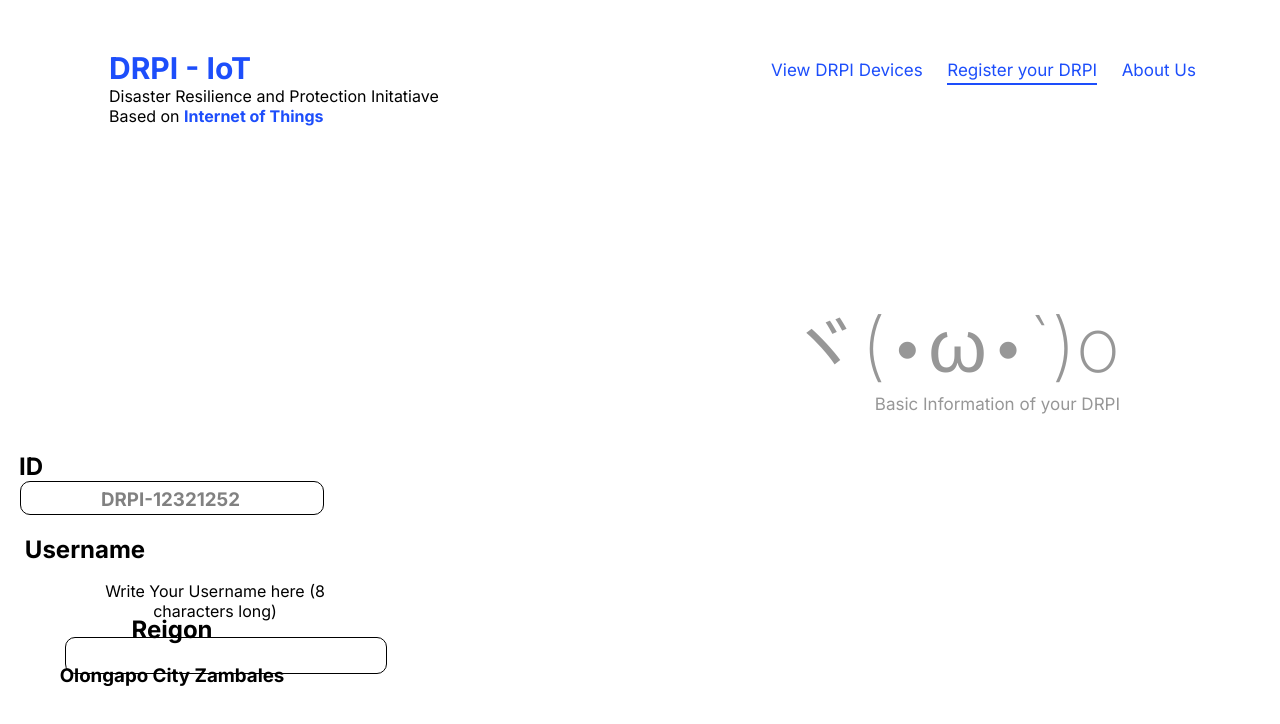
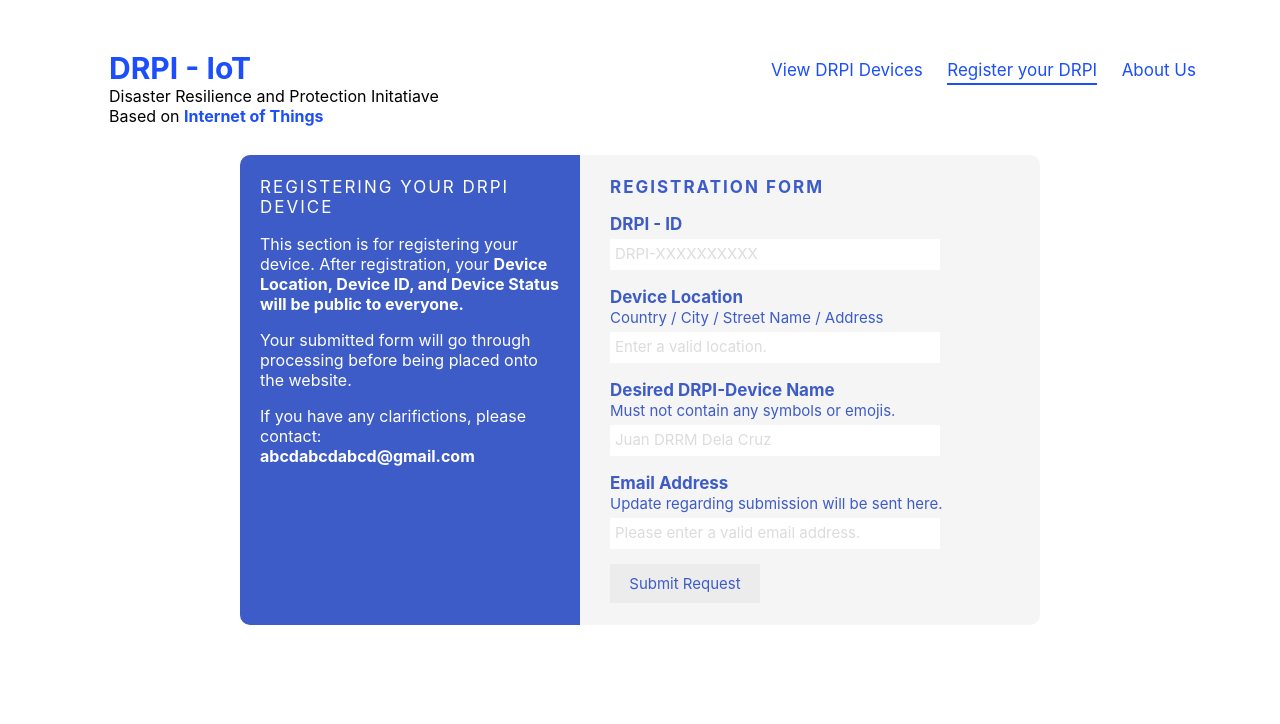
Before and after one commit to chrispycreeme/DRPI-IoT, a plain HTML site: page register.html in a window 1280 px wide. Drawn offline with Linux system fonts and the light colour scheme; a web font is replaced by a local one.

Commit message:
02/25/2024
new abcd

```diff
--- a/register.html
+++ b/register.html
@@ -5,13 +5,9 @@
     <meta charset="UTF-8">
     <meta name="viewport" content="width=device-width, initial-scale=1.0">
     <title>Document</title>
-    <link rel="stylesheet" href="style.css">
-    <link rel="preconnect" href="https://fonts.googleapis.com">
-    <link rel="preconnect" href="https://fonts.gstatic.com" crossorigin>
-    <link rel="preconnect" href="https://fonts.googleapis.com">
-    <link rel="preconnect" href="https://fonts.gstatic.com" crossorigin>
-    <link href="https://fonts.googleapis.com/css2?family=Inter:wght@100;200;300;400;500;600;700;800;900&display=swap"
-        rel="stylesheet">
+    <link rel="stylesheet" href="styles/style.css">
+    <link rel="stylesheet" href="styles/register.css">
+    <link rel="stylesheet" href="fonts/fonts-import.css">
 </head>
 
 <body>
@@ -29,38 +25,51 @@
                     <li><a href="#">About Us</a></li>
                 </ul>
             </div>
-
         </div>
     </section>
-
-    <section class="main-register">
-        <div class="register-information">
-            <h2>ヾ(•ω•`)o</h2>
-            <p>Basic Information of your DRPI</p>
-        </div>
-
-    </section>
-
-    <section class="Basic-Info">
-        <div class="basic-info-text">
-            <div class="ID">
-             <h3>DRPI-12321252</h3>
-             <h2>ID</h2>
-
-            </div>
-            <div class="Username">
-                <h2>Username</h2>
-                <p class="Username-Desc">Write Your Username here (8 characters long)</p>
-                <input type="text" class="UserInput">
-              </div>
-
-
-            <div class="Reigon-Register">
-                <h2>Reigon</h2>
-                <h3>Olongapo City Zambales</h3>
+    <section class="register-body">
+        <div class="register-container">
+            <div class="register-info">
+                <h3>Registering your DRPI Device</h3>
+                <p>This section is for registering your device. After registration, your <b>Device Location, Device ID,
+                        and Device Status will be public to everyone.</b></p>
+                <p>Your submitted form will go through processing before being placed onto the website.</p>
+                <p>If you have any clarifictions, please contact:<br>
+                    <b>abcdabcdabcd@gmail.com</b>
+                </p>
             </div>
 
+            <div class="register-form">
+                <h3><b>Registration Form</b></h3>
+
+                <p><b>DRPI - ID</b></p>
+                <input type="text" placeholder="DRPI-XXXXXXXXXX" class="input-form">
+
+                <p><b>Device Location</b><br>
+                    <span style="font-size: 15px;">
+                        Country / City / Street Name / Address
+                    </span>
+                </p>
+                <input type="text" placeholder="Enter a valid location." class="input-form">
+
+                <p><b>Desired DRPI-Device Name</b><br>
+                    <span style="font-size: 15px;">
+                        Must not contain any symbols or emojis.
+                    </span>
+                </p>
+                <input type="text" placeholder="Juan DRRM Dela Cruz" class="input-form">
+
+                <p><b>Email Address</b><br>
+                    <span style="font-size: 15px;">
+                        Update regarding submission will be sent here.
+                    </span>
+                </p>
+                <input type="text" placeholder="Please enter a valid email address." class="input-form">
+
+                <button type="button" class="sub-btn">Submit Request</button>
+            </div>
         </div>
     </section>
-    </body>
-    </html>
+</body>
+
+</html>
--- a/style.css
+++ /dev/null
@@ -1,239 +0,0 @@
-body {
-    font-family: 'Inter', sans-serif;
-    margin: 0 auto;
-}
-
-.container {
-    border-radius: 25px;
-    margin: 25px auto 0;
-    width: 90%;
-    height: 100px;
-}
-
-.logo {
-    float: left;
-    margin-left: 45px;
-}
-
-.logo h1 {
-    font-size: 30px;
-    margin-bottom: 0;
-    color: #1D4EFB;
-}
-
-.logo p {
-    font-weight: 400;
-    margin: 0;
-}
-
-/* Menu styles */
-.menu ul {
-    float: right;
-    margin-top: 35px;
-}
-
-.menu ul li {
-    display: inline-block;
-    font-size: 17px;
-    margin: 0 20px 20px 0;
-}
-
-.menu ul li a {
-    text-decoration: none;
-    color: #1D4EFB;
-    position: relative;
-    overflow: hidden;
-}
-
-.menu ul li a::before,
-.menu ul li a.activated::before {
-    content: "";
-    position: absolute;
-    width: 100%;
-    height: 2px;
-    bottom: -5px;
-    left: 0;
-    background-color: #1D4EFB;
-    visibility: hidden;
-    transform: scaleX(0);
-    transition: all 0.3s ease-in-out 0s;
-}
-
-.menu ul li a.activated::before,
-.menu ul li a:hover::before {
-    visibility: visible;
-    transform: scaleX(1);
-}
-
-/* Choose texts styles */
-.choose-texts {
-    text-align: center;
-    color: rgb(151, 151, 151);
-}
-
-.choose-texts p {
-    font-size: 17px;
-    margin-top: 0;
-}
-
-.choose-texts h2 {
-    font-weight: 200;
-    font-size: 75px;
-    margin-bottom: 0;
-
-
-}
-
-
-
-/* Choose region styles */
-.choose-region {
-    display: flex;
-    width: 65%;
-    margin: 0 auto;
-    justify-content: center;
-}
-
-.choose-region a {
-    text-decoration: none;
-}
-
-.region {
-    width: 300px;
-    border-radius: 10px;
-    margin: 50px 20px 0;
-    background-color: rgb(249, 249, 249);
-    color: black;
-    height: 150px;
-    padding-top: 5px;
-}
-
-.region:hover {
-    background-color: blue;
-    transition: 0.3s ease-in-out;
-    cursor: pointer;
-    color: white;
-}
-
-.region-text-content {
-    margin-left: 25px;
-}
-
-.region h2 {
-    margin-bottom: 0;
-}
-
-.region h3 {
-    margin-top: 0;
-    font-style: italic;
-    font-size: 15px;
-    font-weight: 400;
-}
-
-.region p {
-    margin-top: 3px;
-}
-
-.availregions {
-    font-weight: 600;
-}
-
-.Basic-Info {
-    display: flex;
-    width: 100%;
-    margin: 0 auto;
-    justify-content: left;
-
-}
-
-.ID {
-    position: relative;
-    background-color: transparent;
-    padding: 1px;
-    border-radius: 10px;
-    border: 1px solid #000000;
-    width: 300px;
-    height: 30px;
-    margin: 50px 20px 1px;
-    text-align: center;
-
-  }
-
-.ID h2 {
-    position: absolute;
-    top: -30px;
-    left: 10px;
-    margin: 0;
-    margin-top: 0;
-    transform: translateX(-50%);
-    z-index: 1;
-    text-align: top;
-  }
-
-  .ID h3 {
-    position: center;
-    margin: 5px 5px 10px 2px;
-    color: rgb(129, 129, 129);
-  }
-
-  .Username {
-    display: flex;
-    flex-direction: column;
-    position: relative;
-    background-color: transparent;
-    width: 300px;
-    height: 30px;
-    margin: 50px 20px 1px;
-    text-align: center;
-    left: 45px;
-  }
-
-  .Username h2 {
-    position: absolute;
-    top: -30px;
-    left: 10px;
-    margin: 0;
-    margin-left: 10px;
-    transform: translateX(-50%);
-    z-index: 1;
-  }
-
-  .UserInput {
-    background-color: transparent;
-    padding: 10px;
-    border-radius: 10px;
-    border: 1px solid #000000;
-    width: 300px;
-    height: 30px;
-    margin: 0; /* Remove bottom margin */
-  }
-
-
-  .Reigon-Register {
-
-    position: flex;
-    margin-left: 0;
-    justify-content: left;
-    text-align: center;
-
-  }
-
-  .main-register {
-    text-align: right;
-    color: rgb(151, 151, 151);
-    margin-right: 10em;
-    margin-top: 10em;
-}
-
-.register-information p {
-    font-size: 17px;
-    margin-top: 0;
-}
-
-.register-information h2 {
-    font-weight: 200;
-    font-size: 75px;
-    margin-bottom: 0;
-
-
-}
--- a/styles/register.css
+++ b/styles/register.css
@@ -0,0 +1,87 @@
+.register-container {
+    width: 70%;
+    margin-left: auto;
+    margin-right: auto;
+    display: flex;
+    justify-content: center;
+    margin-top: 30px;
+}
+
+.register-info {
+    float: left;
+    background-color: #3e5cc7;
+    width: 300px;
+    border-top-left-radius: 10px;
+    border-bottom-left-radius: 10px;
+    padding: 5px 20px 5px 20px;
+    color: white;
+}
+
+.register-info h3,
+.register-form h3 {
+    font-size: 17px;
+    font-weight: 400;
+    text-transform: uppercase;
+    letter-spacing: 2px;
+}
+
+
+.register-form {
+    background-color: rgb(245, 245, 245);
+    float: right;
+    width: 400px;
+    border-top-right-radius: 10px;
+    border-bottom-right-radius: 10px;
+    padding: 5px 30px;
+    color: #3e5cc7;
+    height: 460px;
+}
+
+.register-form p {
+    font-weight:normal;
+    font-size: 17px;
+    margin-bottom: 5px;
+    color: #3e5cc7;
+
+}
+
+.input-form {
+    border-top: none;
+    border-left: none;
+    border-right: none;
+    font-family: 'Inter', sans-serif;
+    font-size: 15px;
+    padding: 5px;
+    margin-top: 0px;
+    transition: border-color 0.3s ease;
+    border-bottom: 2px solid transparent;
+    color: #3e5cc7;
+    width: 80%;
+}
+
+.input-form::placeholder {
+    color: gainsboro;
+}
+
+.input-form:focus {
+    border-color: #3e5cc7;
+    outline: none;
+}
+
+.sub-btn {
+    border: none;
+    font-family: 'Inter', sans-serif;
+    color: #3e5cc7;
+    background-color: rgb(236, 236, 236);
+    padding: 10px;
+    font-size: 15px;
+    margin-top: 15px;
+    cursor: pointer;
+    width: 150px;
+    transition: 0.3s;
+}
+
+.sub-btn:hover {
+    background-color: #3e5cc7;
+    color: white;
+}
```
Also changed, not shown: index.html (+3 -5 lines).
